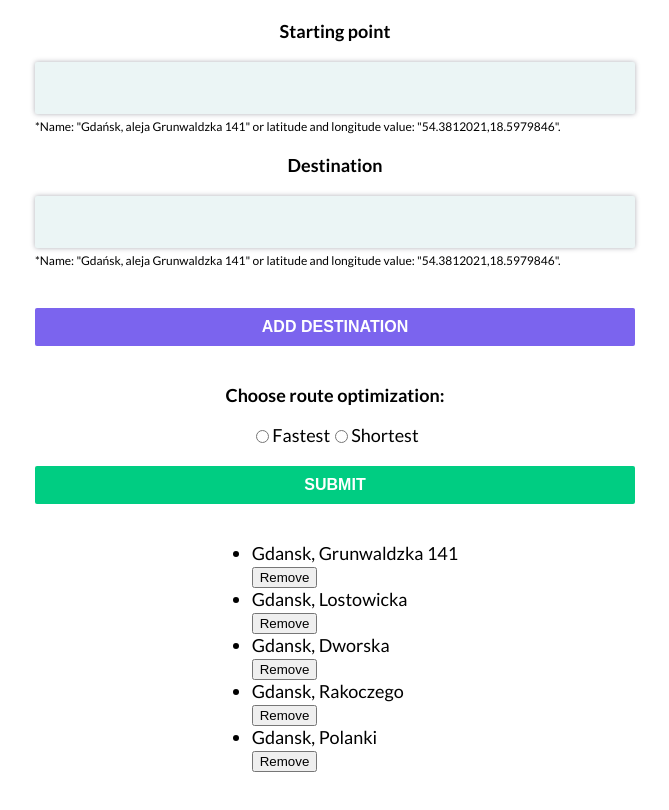
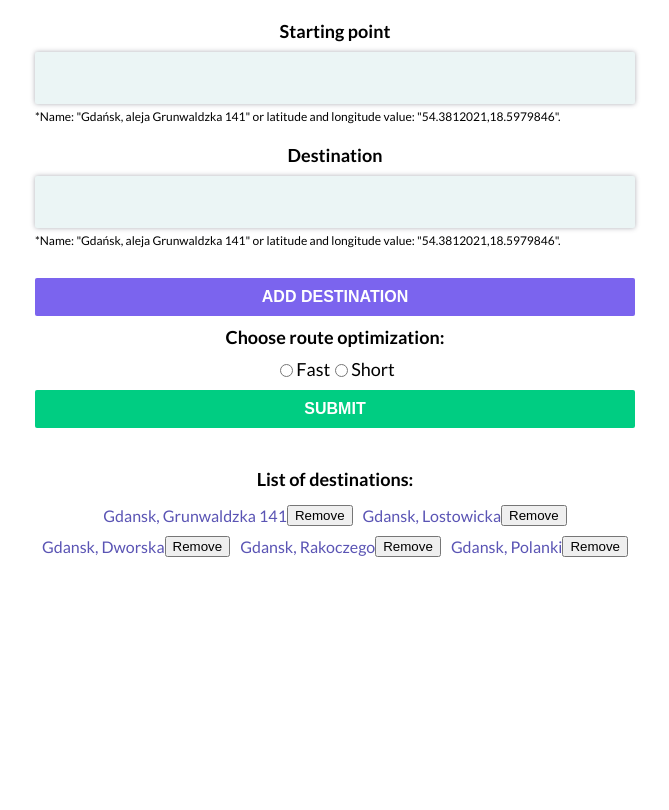
Before and after one commit to rob-now/route-finder--react, a React (Create React App) app: page / in a window 1280 px wide. Shown: the whole page, without its empty margins (305-974 px from the left). Built offline with nearby package versions, Linux system fonts and the light colour scheme.

Commit message:
WIP: DestinationList styling

```diff
--- /dev/null
+++ b/src/components/DestinationsList.css
@@ -0,0 +1,30 @@
+.destinations-list__container {
+    margin: 0;
+    width: 600px;
+}
+
+.destinations-list__title{
+    margin: 0;
+    text-align: center;
+    font-weight: bold;
+}
+
+.destinations-list__list {
+    list-style: none;
+    padding: 0;
+    margin: 10px 0;
+    display: flex;
+    flex-wrap: wrap;
+    justify-content: center;
+    font-size: 16px;
+}
+
+.destinations-list__list-item-container {
+    display: flex;
+    align-items: center;
+    margin: 5px;
+}
+
+.destinations-list__list-item {
+    color: #5a54b4;
+}
--- a/src/components/DestinationsList.js
+++ b/src/components/DestinationsList.js
@@ -1,16 +1,18 @@
 import React, {Component} from 'react'
 import {withForm} from '../contexts/Form'
+import './DestinationsList.css'
 
 class DestinationsList extends Component {
   render() {
     return (
-      <div>
-        <ul>
+      <div className="destinations-list__container">
+        <p className="destinations-list__title">List of destinations:</p>
+        <ul className="destinations-list__list">
           {
             this.props.destinations.map(
               ({id, location}) =>
-                <div key={id}>
-                  <li>{location}</li>
+                <div key={id} className="destinations-list__list-item-container">
+                  <li className="destinations-list__list-item">{location}</li>
                   <button
                     onClick={() => this.props.removeDestination(id)}
                   >
--- a/src/components/FormErrorsView.css
+++ b/src/components/FormErrorsView.css
@@ -1,5 +1,5 @@
 .form-errors__container {
-    margin: 0;
+    margin: 10px 0 20px 0;
     width: 600px;
     text-align: center;
     font-weight: bold;
--- a/src/components/FormView.css
+++ b/src/components/FormView.css
@@ -23,6 +23,10 @@ body {
     font-weight: bold;
 }
 
+.form__input-radio-title {
+    margin: 0 0 10px 0;
+}
+
 .form__input-text {
     box-sizing: border-box;
     font-family: "Lato", sans-serif;
@@ -34,7 +38,7 @@ body {
     background-color: #ebf5f5;
     color: #424242;
     box-shadow: 0 0 5px rgba(73, 78, 92, 0.45);
-    margin: 20px auto 5px;
+    margin: 10px auto 5px;
 }
 
 .form__input-description {
@@ -57,7 +61,7 @@ body {
     font-weight: bold;
     width: 600px;
     padding: 10px;
-    margin: 20px auto;
+    margin: 10px auto;
     text-transform: uppercase;
     text-align: center;
     color: #fff;
--- a/src/components/FormView.js
+++ b/src/components/FormView.js
@@ -53,7 +53,7 @@ class FormView extends Component {
               value='fastest'
               onChange={this.props.handleChange}
             />
-            <label className="form__radio-input" htmlFor="form__radio-fastest">Fastest</label>
+            <label className="form__radio-input" htmlFor="form__radio-fastest">Fast</label>
             <input
               id="form__radio-shortest"
               className="form__radio-input"
@@ -63,7 +63,7 @@ class FormView extends Component {
               value="shortest"
               onChange={this.props.handleChange}
             />
-            <label className="form__radio-input" htmlFor="form__radio-shortest">Shortest</label>
+            <label className="form__radio-input" htmlFor="form__radio-shortest">Short</label>
           </div>
         </div>
         <button
--- a/src/contexts/Form.js
+++ b/src/contexts/Form.js
@@ -114,7 +114,7 @@ export class FormProvider extends Component {
 
       if (optimization.trim() === '') {
         this.setState({
-          formError: new Error('You have to choose route optimization (fastest or shortest).')
+          formError: new Error('You have to choose route optimization (fast or short).')
         })
         return
       }
```
